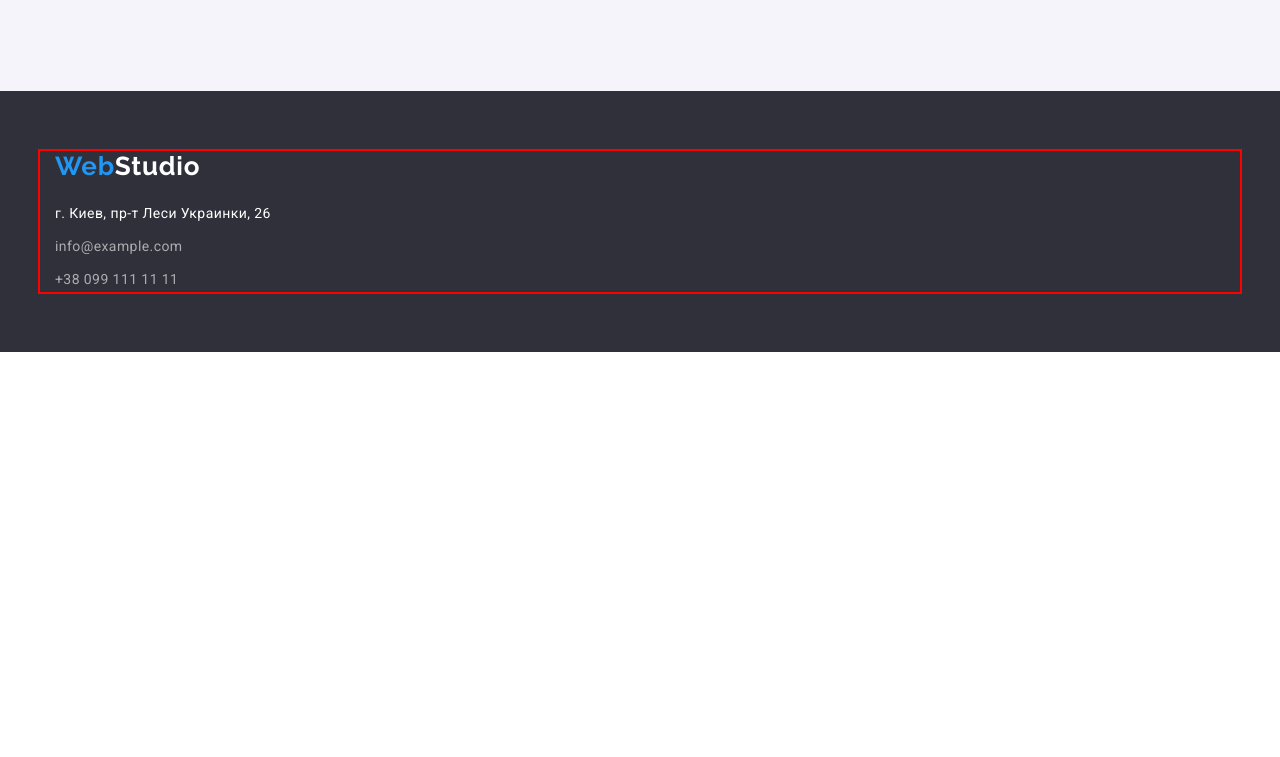
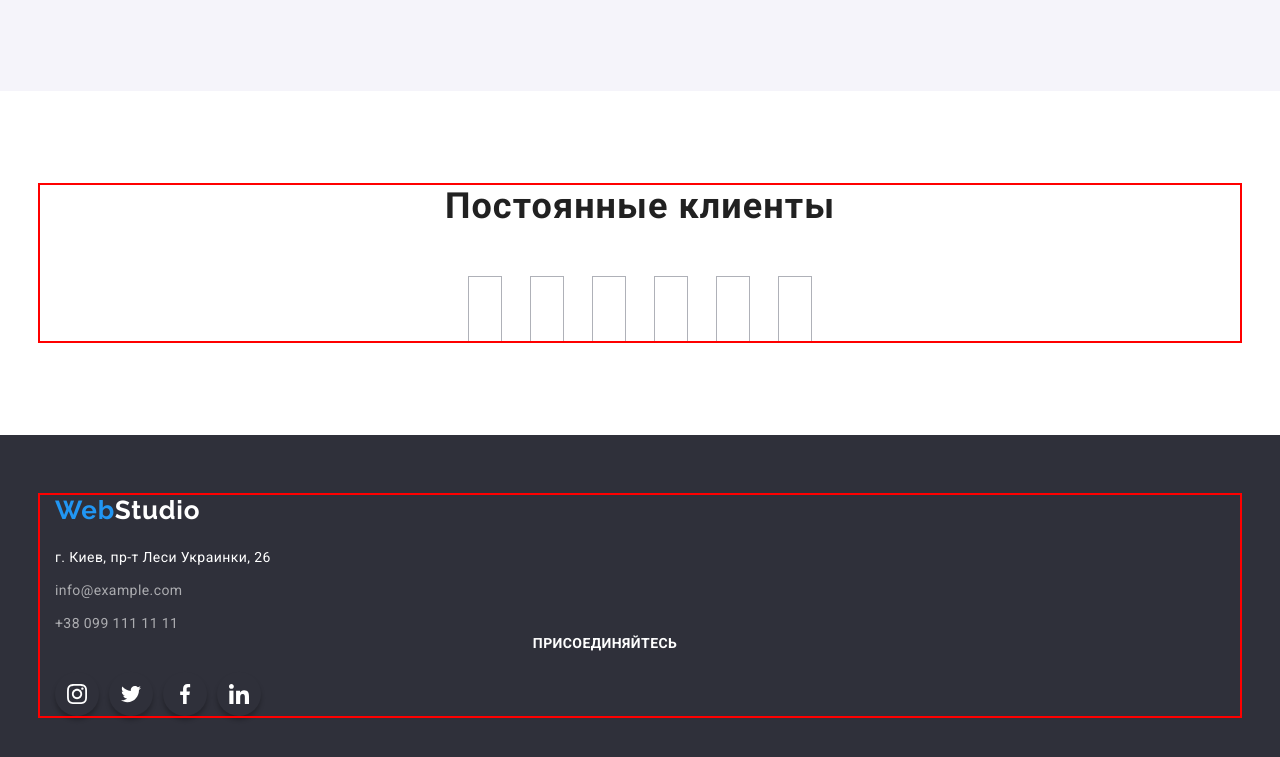
Before and after one commit to Natalie1982/goit-markup-hw-04, a plain HTML site: page index.html in a window 1280 px wide. Shown: the part 2155-2912 px from the top of the page. Before the commit the page ends 2507 px from the top, so only its background shows below. Drawn offline with nearby package versions, Linux system fonts and the light colour scheme.

Commit message:
додано розмітку секції клієнтів та додаткову футера

```diff
--- a/css/styles.css
+++ b/css/styles.css
@@ -88,7 +88,6 @@ body {
 /* ----------------------------header--меню сторінки ------------------*/
 .site-nav {
   display: flex;
-
   margin-left: 93px;
 }
 .header-nav {
@@ -325,6 +324,36 @@ body {
   padding-top: 30px;
   padding-bottom: 30px;
 }
+.client {
+  padding-top: 94px;
+  padding-bottom: 94px;
+}
+.title-client {
+  margin-bottom: 50px;
+  text-align: center;
+
+  font-weight: 700;
+  font-size: 36px;
+  line-height: 1.17;
+  text-align: center;
+  letter-spacing: 0.03em;
+  color: #212121;
+}
+.list-client {
+  display: flex;
+  align-items: center;
+  justify-content: center;
+}
+.list-client .item-client + .item-client {
+  margin-left: var(--typical-margin);
+}
+.item-client {
+  outline: 1px solid #afb1b8;
+  max-width: 170px;
+  max-height: 92;
+  padding: 32px 16px;
+}
+
 /*----------------------footer--------------------- */
 .footer {
   background: #2f303a;
@@ -372,6 +401,39 @@ body {
 .footer-list .footer-item:not(:last-child) {
   margin-bottom: 9px;
 }
+.footer-title {
+  margin-bottom: 20px;
+  text-align: center;
+
+  font-weight: 700;
+  font-size: 14px;
+  line-height: 1.14;
+  letter-spacing: 0.03em;
+  text-transform: uppercase;
+  color: #ffffff;
+}
+.footer-soc-item {
+  display: block;
+  box-shadow: 0px 4px 4px rgba(0, 0, 0, 0.25);
+  padding: 12px;
+  border-radius: 50%;
+}
+.footer-soc-item:hover,
+.footer-soc-item:focus {
+  background-color: #2196f3;
+}
+
+.footer-soc-list {
+  display: flex;
+  margin-left: auto;
+}
+.soc {
+  margin-right: 70px;
+}
+.footer-soc-list .footer-soc-item + .footer-soc-item {
+  margin-left: 10px;
+}
+
 /*----------------------Сторінка 2 Портфолио- gallery--------------------- */
 .gallery {
   padding-top: 94px;
--- a/index.html
+++ b/index.html
@@ -148,6 +148,31 @@
           </ul>
         </div>
       </section>
+      <section class="client">
+        <div class="container">
+          <h2 class="title-client">Постоянные клиенты</h2>
+          <ul class="list-client list">
+            <li class="item-client">
+              <a href=""><img src="" alt="" /></a>
+            </li>
+            <li class="item-client">
+              <a href=""><img src="" alt="" /></a>
+            </li>
+            <li class="item-client">
+              <a href=""><img src="" alt="" /></a>
+            </li>
+            <li class="item-client">
+              <a href=""><img src="" alt="" /></a>
+            </li>
+            <li class="item-client">
+              <a href=""><img src="" alt="" /></a>
+            </li>
+            <li class="item-client">
+              <a href=""><img src="" alt="" /></a>
+            </li>
+          </ul>
+        </div>
+      </section>
     </main>
     <footer class="footer">
       <div class="container">
@@ -169,6 +194,31 @@
             >
           </li>
         </ul>
+        <div class="soc">
+          <h2 class="footer-title">присоединяйтесь</h2>
+          <ul class="footer-soc-list list">
+            <li class="footer-soc-item">
+              <a class="footer-soc-link link" href=""
+                ><img src="./img/instagram.svg" alt=""
+              /></a>
+            </li>
+            <li class="footer-soc-item">
+              <a class="footer-soc-link link" href=""
+                ><img src="./img/twitter.svg" alt=""
+              /></a>
+            </li>
+            <li class="footer-soc-item">
+              <a class="footer-soc-link link" href=""
+                ><img src="./img/facebook.svg" alt=""
+              /></a>
+            </li>
+            <li class="footer-soc-item">
+              <a class="footer-soc-link link" href=""
+                ><img src="./img/linkedin.svg" alt=""
+              /></a>
+            </li>
+          </ul>
+        </div>
       </div>
     </footer>
   </body>
```
